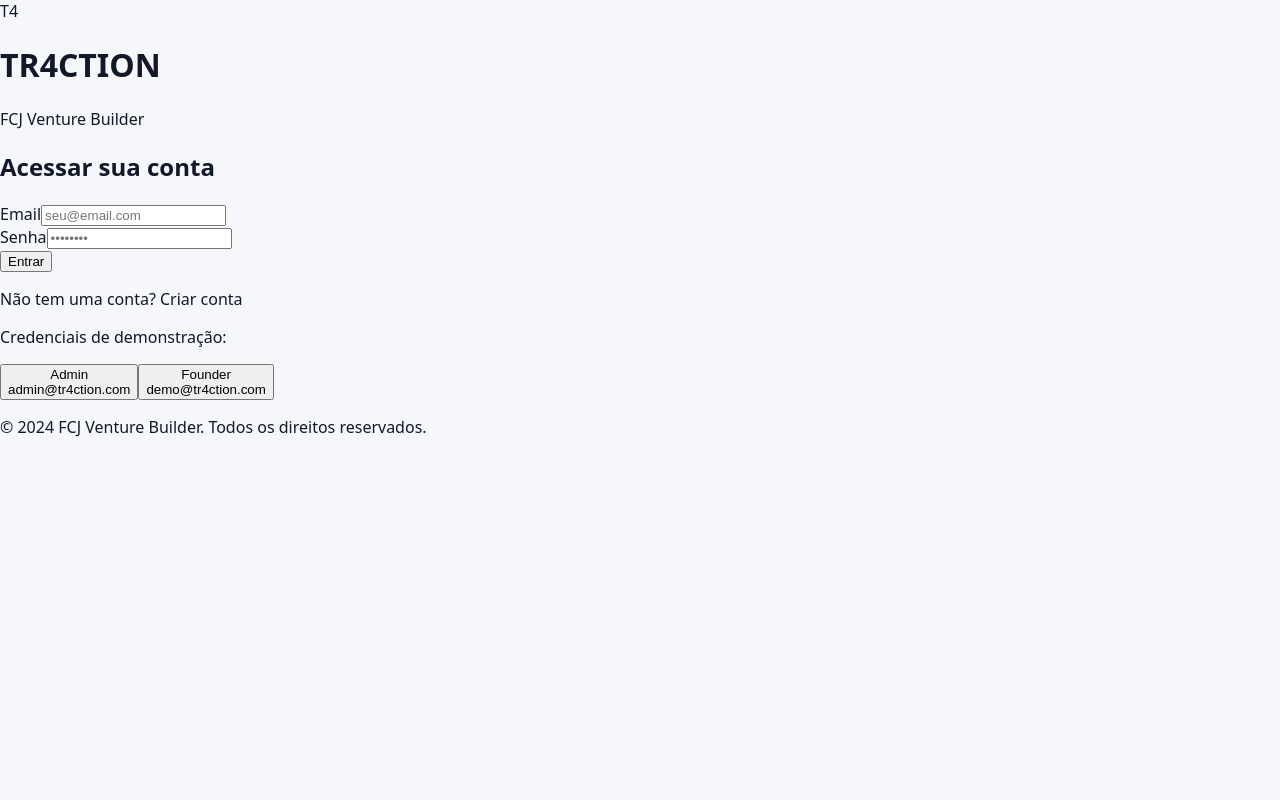
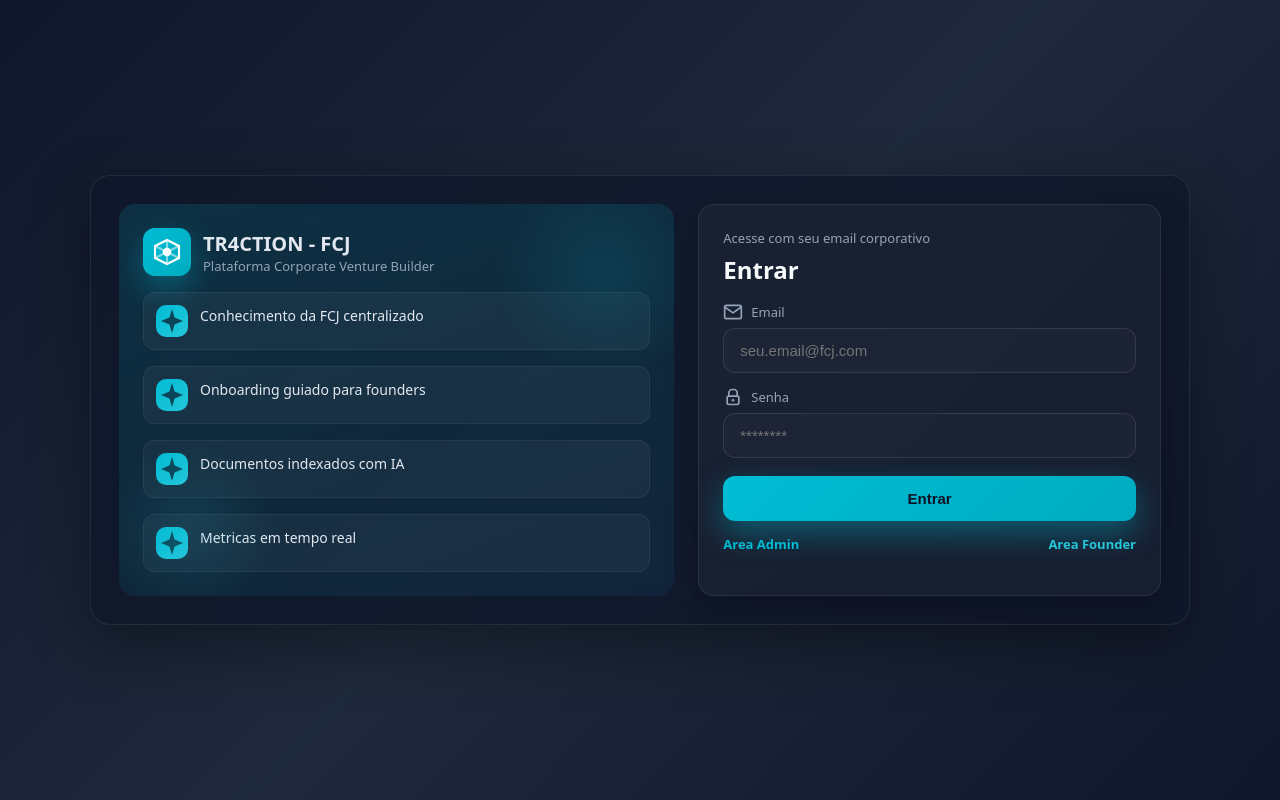
Before and after one commit to lucasptrolesi-ai/Tr4ction-v2-Agent, a Next.js app in the folder frontend/: page /login in a window 1280 px wide. Built offline with nearby package versions, Linux system fonts and the light colour scheme; no server answers.

Commit message:
feat: redesign login page with dark theme premium and improve RAG response formatting

```diff
--- a/frontend/app/login/page.jsx
+++ b/frontend/app/login/page.jsx
@@ -3,6 +3,42 @@
 import { useState } from "react";
 import { useAuth } from "@/lib/auth";
 import Link from "next/link";
+
+const LogoIcon = () => (
+  <svg width="56" height="56" viewBox="0 0 56 56" fill="none" xmlns="http://www.w3.org/2000/svg">
+    <defs>
+      <linearGradient id="logoGradient" x1="0%" y1="0%" x2="100%" y2="100%">
+        <stop offset="0%" stopColor="#00BCD4" />
+        <stop offset="100%" stopColor="#00ACC1" />
+      </linearGradient>
+    </defs>
+    <rect width="56" height="56" rx="16" fill="url(#logoGradient)" />
+    <path d="M14 21L28 14L42 21V35L28 42L14 35V21Z" stroke="white" strokeWidth="2.5" fill="none" />
+    <path d="M28 14V42M14 21L42 35M42 21L14 35" stroke="white" strokeWidth="2.5" opacity="0.5" />
+    <circle cx="28" cy="28" r="5" fill="white" />
+  </svg>
+);
+
+const EmailIcon = () => (
+  <svg width="20" height="20" viewBox="0 0 24 24" fill="none" xmlns="http://www.w3.org/2000/svg">
+    <path d="M4 4H20C21.1 4 22 4.9 22 6V18C22 19.1 21.1 20 20 20H4C2.9 20 2 19.1 2 18V6C2 4.9 2.9 4 4 4Z" stroke="currentColor" strokeWidth="2" strokeLinecap="round" strokeLinejoin="round" />
+    <path d="M22 6L12 13L2 6" stroke="currentColor" strokeWidth="2" strokeLinecap="round" strokeLinejoin="round" />
+  </svg>
+);
+
+const LockIcon = () => (
+  <svg width="20" height="20" viewBox="0 0 24 24" fill="none" xmlns="http://www.w3.org/2000/svg">
+    <rect x="5" y="11" width="14" height="10" rx="2" stroke="currentColor" strokeWidth="2" />
+    <path d="M7 11V7C7 4.79086 8.79086 3 11 3H13C15.2091 3 17 4.79086 17 7V11" stroke="currentColor" strokeWidth="2" strokeLinecap="round" />
+    <circle cx="12" cy="16" r="1.5" fill="currentColor" />
+  </svg>
+);
+
+const SparkleIcon = () => (
+  <svg width="24" height="24" viewBox="0 0 24 24" fill="currentColor" xmlns="http://www.w3.org/2000/svg">
+    <path d="M12 0L14.59 8.41L23 12L14.59 15.59L12 24L9.41 15.59L1 12L9.41 8.41L12 0Z" opacity="0.7" />
+  </svg>
+);
 
 export default function LoginPage() {
   const { login, loading: authLoading } = useAuth();
@@ -10,12 +46,12 @@ export default function LoginPage() {
   const [password, setPassword] = useState("");
   const [error, setError] = useState("");
   const [loading, setLoading] = useState(false);
+  const [focusedField, setFocusedField] = useState(null);
 
   const handleSubmit = async (e) => {
     e.preventDefault();
     setError("");
     setLoading(true);
-
     try {
       await login(email, password);
     } catch (err) {
@@ -27,140 +63,175 @@ export default function LoginPage() {
 
   if (authLoading) {
     return (
-      <div className="min-h-screen flex items-center justify-center bg-gray-100">
-        <div className="text-gray-600">Carregando...</div>
+      <div style={{
+        minHeight: "100vh",
+        display: "flex",
+        alignItems: "center",
+        justifyContent: "center",
+        background: "linear-gradient(135deg, #0f172a 0%, #1e293b 50%, #0f172a 100%)",
+        color: "#e2e8f0",
+      }}>
+        <div style={{ display: "flex", flexDirection: "column", alignItems: "center", gap: "12px" }}>
+          <div style={{
+            width: "48px",
+            height: "48px",
+            border: "4px solid rgba(0, 188, 212, 0.2)",
+            borderTopColor: "#00BCD4",
+            borderRadius: "50%",
+            animation: "spin 1s linear infinite",
+          }}></div>
+          <span>Carregando...</span>
+        </div>
+        <style>{`
+          @keyframes spin { from { transform: rotate(0deg); } to { transform: rotate(360deg); } }
+        `}</style>
       </div>
     );
   }
 
   return (
-    <div className="min-h-screen flex items-center justify-center bg-gradient-to-br from-blue-50 to-indigo-100">
-      <div className="max-w-md w-full mx-4">
-        {/* Logo e título */}
-        <div className="text-center mb-8">
-          <div className="inline-flex items-center justify-center w-16 h-16 bg-blue-600 rounded-full mb-4">
-            <span className="text-2xl font-bold text-white">T4</span>
+    <>
+      <style>{`
+        @keyframes float { 0%, 100% { transform: translateY(0px); } 50% { transform: translateY(-8px); } }
+        @keyframes fadeInUp { from { opacity: 0; transform: translateY(8px); } to { opacity: 1; transform: translateY(0); } }
+      `}</style>
+
+      <div style={{
+        minHeight: "100vh",
+        background: "linear-gradient(135deg, #0f172a 0%, #1e293b 50%, #0f172a 100%)",
+        color: "#e2e8f0",
+        display: "flex",
+        alignItems: "center",
+        justifyContent: "center",
+        padding: "32px 16px",
+      }}>
+        <div style={{
+          width: "100%",
+          maxWidth: "1100px",
+          display: "grid",
+          gridTemplateColumns: "1.2fr 1fr",
+          gap: "24px",
+          background: "rgba(15, 23, 42, 0.8)",
+          border: "1px solid rgba(255, 255, 255, 0.08)",
+          borderRadius: "20px",
+          padding: "28px",
+          boxShadow: "0 20px 60px rgba(0, 0, 0, 0.35)",
+          backdropFilter: "blur(18px)",
+        }}>
+          <div style={{ position: "relative", overflow: "hidden", borderRadius: "16px", background: "linear-gradient(160deg, rgba(0,188,212,0.15) 0%, rgba(0,172,193,0.1) 60%, rgba(14,165,233,0.08) 100%)", padding: "24px" }}>
+            <div style={{ display: "flex", alignItems: "center", gap: "12px", marginBottom: "16px" }}>
+              <div style={{ width: "48px", height: "48px", borderRadius: "12px", background: "linear-gradient(135deg, #00BCD4 0%, #00ACC1 100%)", display: "flex", alignItems: "center", justifyContent: "center", boxShadow: "0 12px 30px rgba(0, 188, 212, 0.35)" }}>
+                <LogoIcon />
               </div>
-          <h1 className="text-3xl font-bold text-gray-900">TR4CTION</h1>
-          <p className="text-gray-600 mt-2">FCJ Venture Builder</p>
+              <div>
+                <h1 style={{ margin: 0, fontSize: "20px", fontWeight: 700 }}>TR4CTION - FCJ</h1>
+                <p style={{ margin: 0, color: "#94a3b8", fontSize: "13px" }}>Plataforma Corporate Venture Builder</p>
+              </div>
+            </div>
+            <div style={{ display: "grid", gap: "16px", animation: "fadeInUp 0.4s ease" }}>
+              {["Conhecimento da FCJ centralizado", "Onboarding guiado para founders", "Documentos indexados com IA", "Metricas em tempo real"].map((item, idx) => (
+                <div key={idx} style={{ display: "flex", gap: "12px", alignItems: "flex-start", padding: "12px", borderRadius: "12px", background: "rgba(255,255,255,0.04)", border: "1px solid rgba(255,255,255,0.06)" }}>
+                  <div style={{ width: "32px", height: "32px", borderRadius: "10px", background: "linear-gradient(135deg, #00BCD4 0%, #26C6DA 100%)", display: "flex", alignItems: "center", justifyContent: "center", color: "#0b1224", fontWeight: 700 }}>
+                    <SparkleIcon />
+                  </div>
+                  <div style={{ fontSize: "14px", color: "#e2e8f0", lineHeight: "1.5" }}>{item}</div>
+                </div>
+              ))}
+            </div>
+            <div style={{ position: "absolute", inset: 0, pointerEvents: "none" }}>
+              <div style={{ position: "absolute", width: "220px", height: "220px", background: "radial-gradient(circle, rgba(0,188,212,0.12) 0%, transparent 70%)", top: "-40px", right: "-40px", filter: "blur(6px)", animation: "float 6s ease-in-out infinite" }}></div>
+              <div style={{ position: "absolute", width: "180px", height: "180px", background: "radial-gradient(circle, rgba(38,198,218,0.12) 0%, transparent 70%)", bottom: "-30px", left: "-20px", filter: "blur(6px)", animation: "float 7s ease-in-out infinite", animationDelay: "1s" }}></div>
+            </div>
           </div>
 
-        {/* Card de login */}
-        <div className="bg-white rounded-2xl shadow-xl p-8">
-          <h2 className="text-xl font-semibold text-gray-900 mb-6 text-center">
-            Acessar sua conta
-          </h2>
+          <div style={{ background: "rgba(255, 255, 255, 0.03)", border: "1px solid rgba(255, 255, 255, 0.08)", borderRadius: "16px", padding: "24px", boxShadow: "0 12px 32px rgba(0,0,0,0.25)", animation: "fadeInUp 0.4s ease" }}>
+            <div style={{ marginBottom: "16px" }}>
+              <p style={{ margin: 0, fontSize: "13px", color: "#94a3b8" }}>Acesse com seu email corporativo</p>
+              <h2 style={{ margin: "6px 0 0", fontSize: "24px", fontWeight: 700, color: "#f8fafc" }}>Entrar</h2>
+            </div>
+
+            <form onSubmit={handleSubmit} style={{ display: "grid", gap: "14px" }}>
+              <label style={{ display: "grid", gap: "6px", fontSize: "13px", color: "#94a3b8" }}>
+                <span style={{ display: "flex", alignItems: "center", gap: "8px", color: focusedField === "email" ? "#00BCD4" : "#94a3b8" }}>
+                  <EmailIcon /> Email
+                </span>
+                <div style={{ display: "flex", alignItems: "center", gap: "10px", padding: "12px 14px", borderRadius: "12px", border: `1px solid ${focusedField === "email" ? "rgba(0, 188, 212, 0.5)" : "rgba(255, 255, 255, 0.1)"}`, background: "rgba(255, 255, 255, 0.02)", boxShadow: focusedField === "email" ? "0 0 0 4px rgba(0, 188, 212, 0.08)" : "none" }}>
+                  <input
+                    type="email"
+                    value={email}
+                    onChange={(e) => setEmail(e.target.value)}
+                    onFocus={() => setFocusedField("email")}
+                    onBlur={() => setFocusedField(null)}
+                    placeholder="seu.email@fcj.com"
+                    required
+                    style={{ flex: 1, background: "transparent", border: "none", outline: "none", color: "#f8fafc", fontSize: "15px" }}
+                  />
+                </div>
+              </label>
+
+              <label style={{ display: "grid", gap: "6px", fontSize: "13px", color: "#94a3b8" }}>
+                <span style={{ display: "flex", alignItems: "center", gap: "8px", color: focusedField === "password" ? "#00BCD4" : "#94a3b8" }}>
+                  <LockIcon /> Senha
+                </span>
+                <div style={{ display: "flex", alignItems: "center", gap: "10px", padding: "12px 14px", borderRadius: "12px", border: `1px solid ${focusedField === "password" ? "rgba(0, 188, 212, 0.5)" : "rgba(255, 255, 255, 0.1)"}`, background: "rgba(255, 255, 255, 0.02)", boxShadow: focusedField === "password" ? "0 0 0 4px rgba(0, 188, 212, 0.08)" : "none" }}>
+                  <input
+                    type="password"
+                    value={password}
+                    onChange={(e) => setPassword(e.target.value)}
+                    onFocus={() => setFocusedField("password")}
+                    onBlur={() => setFocusedField(null)}
+                    placeholder="********"
+                    required
+                    style={{ flex: 1, background: "transparent", border: "none", outline: "none", color: "#f8fafc", fontSize: "15px" }}
+                  />
+                </div>
+              </label>
 
               {error && (
-            <div className="mb-4 p-3 bg-red-50 border border-red-200 rounded-lg text-red-700 text-sm">
+                <div style={{ color: "#f87171", fontSize: "13px", padding: "10px 12px", background: "rgba(248,113,113,0.12)", borderRadius: "10px", border: "1px solid rgba(248,113,113,0.4)" }}>
                   {error}
                 </div>
               )}
 
-          <form onSubmit={handleSubmit} className="space-y-5">
-            <div>
-              <label
-                htmlFor="email"
-                className="block text-sm font-medium text-gray-700 mb-1"
-              >
-                Email
-              </label>
-              <input
-                type="email"
-                id="email"
-                value={email}
-                onChange={(e) => setEmail(e.target.value)}
-                required
-                placeholder="seu@email.com"
-                className="w-full px-4 py-3 border border-gray-300 rounded-lg focus:ring-2 focus:ring-blue-500 focus:border-transparent transition-all"
-              />
-            </div>
-
-            <div>
-              <label
-                htmlFor="password"
-                className="block text-sm font-medium text-gray-700 mb-1"
-              >
-                Senha
-              </label>
-              <input
-                type="password"
-                id="password"
-                value={password}
-                onChange={(e) => setPassword(e.target.value)}
-                required
-                placeholder="••••••••"
-                className="w-full px-4 py-3 border border-gray-300 rounded-lg focus:ring-2 focus:ring-blue-500 focus:border-transparent transition-all"
-              />
-            </div>
-
               <button
                 type="submit"
                 disabled={loading}
-              className="w-full py-3 px-4 bg-blue-600 text-white font-medium rounded-lg hover:bg-blue-700 focus:ring-4 focus:ring-blue-200 transition-all disabled:opacity-50 disabled:cursor-not-allowed"
+                style={{
+                  marginTop: "4px",
+                  width: "100%",
+                  padding: "14px",
+                  border: "none",
+                  borderRadius: "12px",
+                  background: loading ? "rgba(100,116,139,0.5)" : "linear-gradient(135deg, #00BCD4 0%, #00ACC1 100%)",
+                  color: "#0b1224",
+                  fontWeight: 700,
+                  fontSize: "15px",
+                  cursor: loading ? "not-allowed" : "pointer",
+                  boxShadow: loading ? "none" : "0 12px 32px rgba(0,188,212,0.4)",
+                  transition: "all 0.2s ease",
+                }}
+                onMouseEnter={(e) => {
+                  if (!loading) {
+                    e.currentTarget.style.boxShadow = "0 16px 36px rgba(0,188,212,0.5)";
+                  }
+                }}
+                onMouseLeave={(e) => {
+                  if (!loading) {
+                    e.currentTarget.style.boxShadow = "0 12px 32px rgba(0,188,212,0.4)";
+                  }
+                }}
               >
-              {loading ? (
-                <span className="flex items-center justify-center">
-                  <svg className="animate-spin -ml-1 mr-2 h-4 w-4 text-white" fill="none" viewBox="0 0 24 24">
-                    <circle className="opacity-25" cx="12" cy="12" r="10" stroke="currentColor" strokeWidth="4"></circle>
-                    <path className="opacity-75" fill="currentColor" d="M4 12a8 8 0 018-8V0C5.373 0 0 5.373 0 12h4zm2 5.291A7.962 7.962 0 014 12H0c0 3.042 1.135 5.824 3 7.938l3-2.647z"></path>
-                  </svg>
-                  Entrando...
-                </span>
-              ) : (
-                "Entrar"
-              )}
+                {loading ? "Entrando..." : "Entrar"}
               </button>
+
+              <div style={{ display: "flex", justifyContent: "space-between", alignItems: "center", fontSize: "13px", color: "#94a3b8" }}>
+                <Link href="/admin/knowledge" style={{ color: "#00BCD4", fontWeight: 600 }}>Area Admin</Link>
+                <Link href="/founder" style={{ color: "#26C6DA", fontWeight: 600 }}>Area Founder</Link>
+              </div>
             </form>
-
-          <div className="mt-6 text-center">
-            <p className="text-sm text-gray-600">
-              Não tem uma conta?{" "}
-              <Link href="/register" className="text-blue-600 hover:text-blue-700 font-medium">
-                Criar conta
-              </Link>
-            </p>
-          </div>
-
-          {/* Credenciais demo para desenvolvimento */}
-          <div className="mt-6 pt-6 border-t border-gray-200">
-            <p className="text-xs text-gray-500 text-center mb-3">
-              Credenciais de demonstração:
-            </p>
-            <div className="grid grid-cols-2 gap-2 text-xs">
-              <button
-                type="button"
-                onClick={() => {
-                  setEmail("admin@tr4ction.com");
-                  setPassword("admin123");
-                }}
-                className="px-3 py-2 bg-gray-100 hover:bg-gray-200 rounded-lg text-gray-700 transition-colors"
-              >
-                <span className="font-medium">Admin</span>
-                <br />
-                <span className="text-gray-500">admin@tr4ction.com</span>
-              </button>
-              <button
-                type="button"
-                onClick={() => {
-                  setEmail("demo@tr4ction.com");
-                  setPassword("demo123");
-                }}
-                className="px-3 py-2 bg-gray-100 hover:bg-gray-200 rounded-lg text-gray-700 transition-colors"
-              >
-                <span className="font-medium">Founder</span>
-                <br />
-                <span className="text-gray-500">demo@tr4ction.com</span>
-              </button>
           </div>
         </div>
       </div>
-
-        {/* Footer */}
-        <p className="text-center text-sm text-gray-500 mt-6">
-          © 2024 FCJ Venture Builder. Todos os direitos reservados.
-        </p>
-      </div>
-    </div>
+    </>
   );
 }
```
Also changed, not shown: 1 other file (tests, documents, lock files or other folders). Lines whose indentation alone changed are shown as unchanged.
